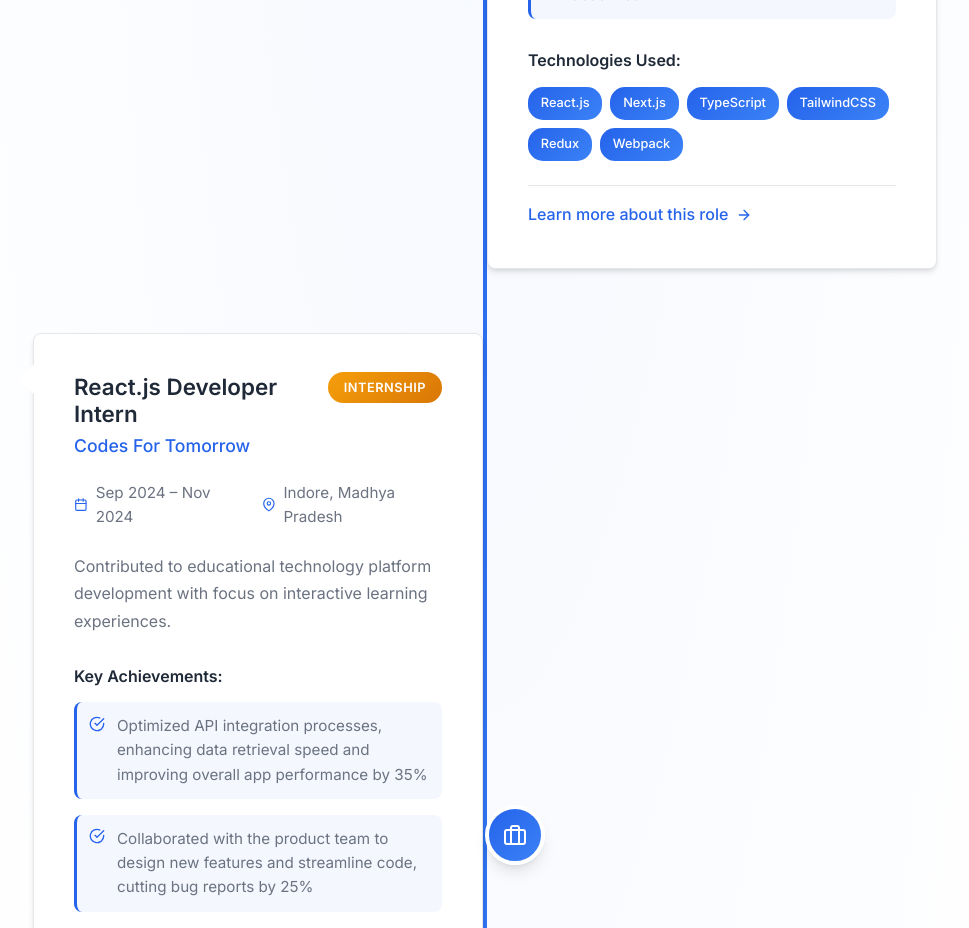
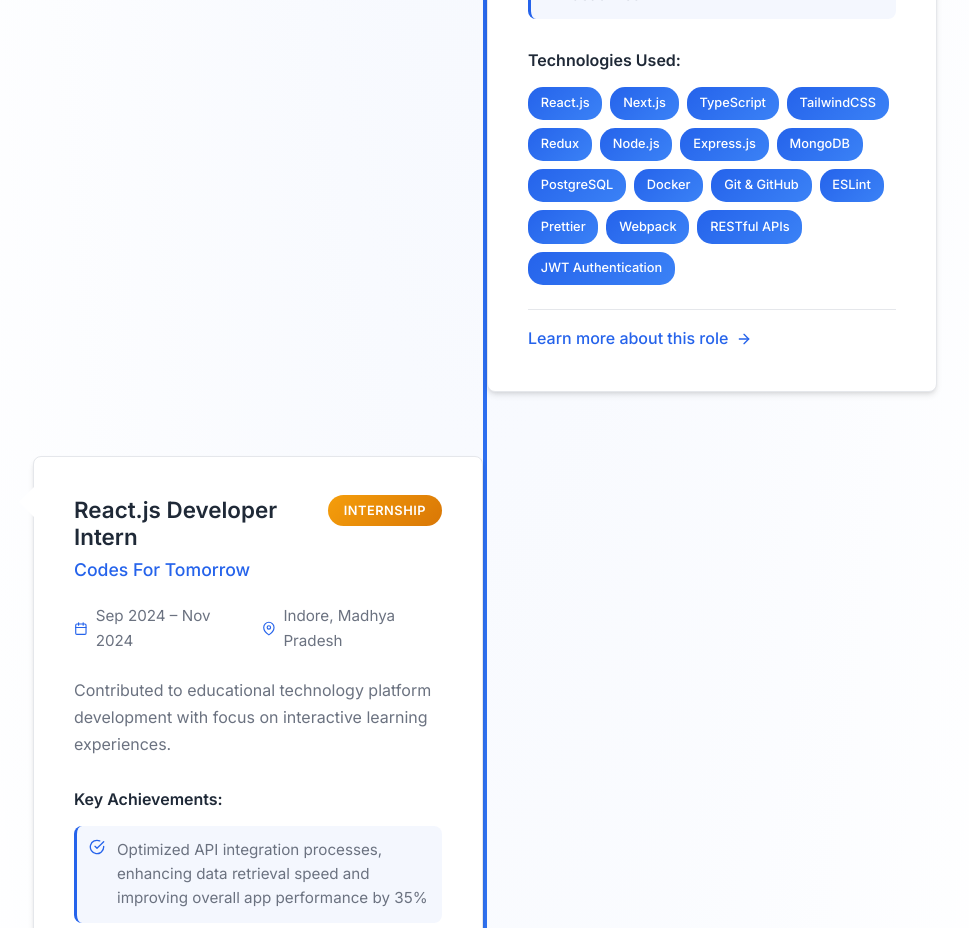
Before and after one commit to abhiraj100/Portfolio, a React (Vite) app: page / in a window 1280 px wide. Shown: the part 5300-6228 px from the top of the page, without its empty margins (155-1124 px from the left). Built offline with nearby package versions, Linux system fonts and the light colour scheme; the HTML template or start-up script is replaced by a standard one; a web font is replaced by a local one.

Commit message:
update the current company technologies

```diff
--- a/src/data/portfolioData.js
+++ b/src/data/portfolioData.js
@@ -77,7 +77,17 @@ export const experience = [
       "TypeScript",
       "TailwindCSS",
       "Redux",
+      "Node.js",
+      "Express.js",
+      "MongoDB",
+      "PostgreSQL",
+      "Docker",
+      "Git & GitHub",
+      "ESLint",
+      "Prettier",
       "Webpack",
+      "RESTful APIs",
+      "JWT Authentication",
     ],
   },
   {
```
